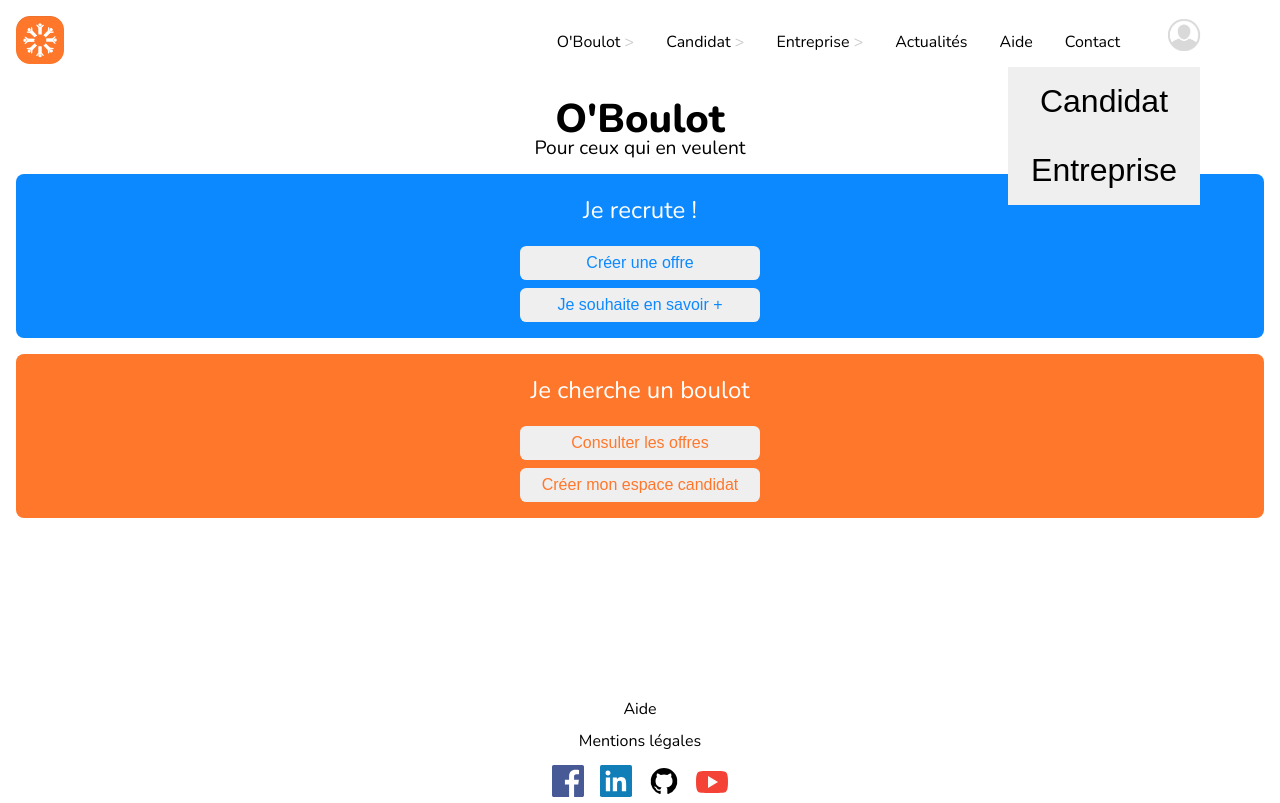
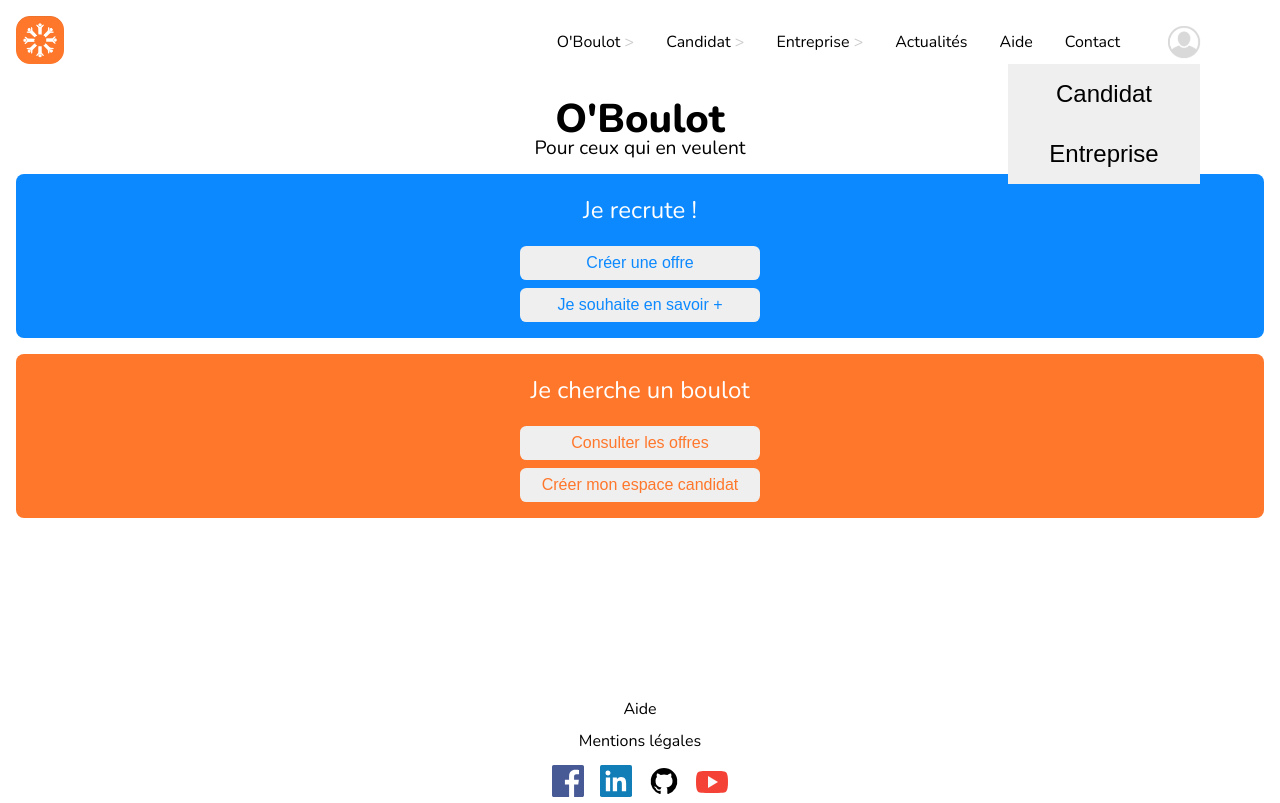
Before and after one commit to lekdup/projet-o-boulot, a React (Create React App) app in the folder front/: page / in a window 1280 px wide. Both pictures are taken after a click on the picture 1184 px from the left and 35 px from the top of the page. Built offline with nearby package versions, Linux system fonts and the light colour scheme.

Commit message:
hover effects on profile options with distinctif colors

```diff
--- a/front/src/components/Header/MenuBurger/MenuBurger.scss
+++ b/front/src/components/Header/MenuBurger/MenuBurger.scss
@@ -10,6 +10,10 @@
         &.show .MenuBurger__nav > li {
             opacity: 1;
             transition: opacity 250ms ease-in-out 250ms;
+            &:hover {
+                padding-bottom: 1.4rem;
+                background-color: #eee;
+            }
         }
         &.show .MenuBurger__logo--bar::before {
             transform: rotate(45deg);
@@ -43,15 +47,10 @@
         }
         & > li {
             @media (max-width: 799px) {
-                padding: 1.2rem;
                 font-size: 7vw;
                 border-bottom: 1px solid #eee;
-                transition: all .2s ease;
                 opacity: 0;
                 transition: opacity 150ms ease-in-out;
-                &:hover {
-                    padding-bottom: 1.4rem;
-                }
             }
         }
         &--extend {
--- a/front/src/components/Header/Profile/Profile.js
+++ b/front/src/components/Header/Profile/Profile.js
@@ -17,8 +17,8 @@ function Profile() {
                 }}
             />
             <div className={`profile-select ${toggle ? "show" : ""}`} >
-                <button className="profile-select-btn candidat">Candidat</button>
-                <button className="profile-select-btn entreprise">Entreprise</button>
+                <button className="profile-select-btn">Candidat</button>
+                <button className="profile-select-btn">Entreprise</button>
             </div>
         </section>
     )
--- a/front/src/components/Header/Profile/Profile.scss
+++ b/front/src/components/Header/Profile/Profile.scss
@@ -6,6 +6,13 @@
     margin-top: .2rem;
     position: relative;
     cursor: pointer;
+    @media (min-width: 799px){
+        display: flex;
+        justify-content: center;
+        align-items: center;
+        margin-top: 0;
+    }
+
     &-image{
         max-width: 100%;
     }
@@ -21,16 +28,16 @@
         transform-origin: top;
         transition: transform 400ms ease-in-out;
         &-btn {
-            font-size:2rem;
+            font-size:1.5rem;
             padding: 1rem;
             width: 100%;
-            transition: all .2s ease;
             opacity: 0;
             transition: opacity 150ms ease-in-out;
-            &.candidat:hover {
+            &:first-child:hover {
                 background-color: vars.$orange;
             }
-            &.entreprise:hover {
+
+            &:last-child:hover {
                 background-color: vars.$blue;
             }
         }
```
